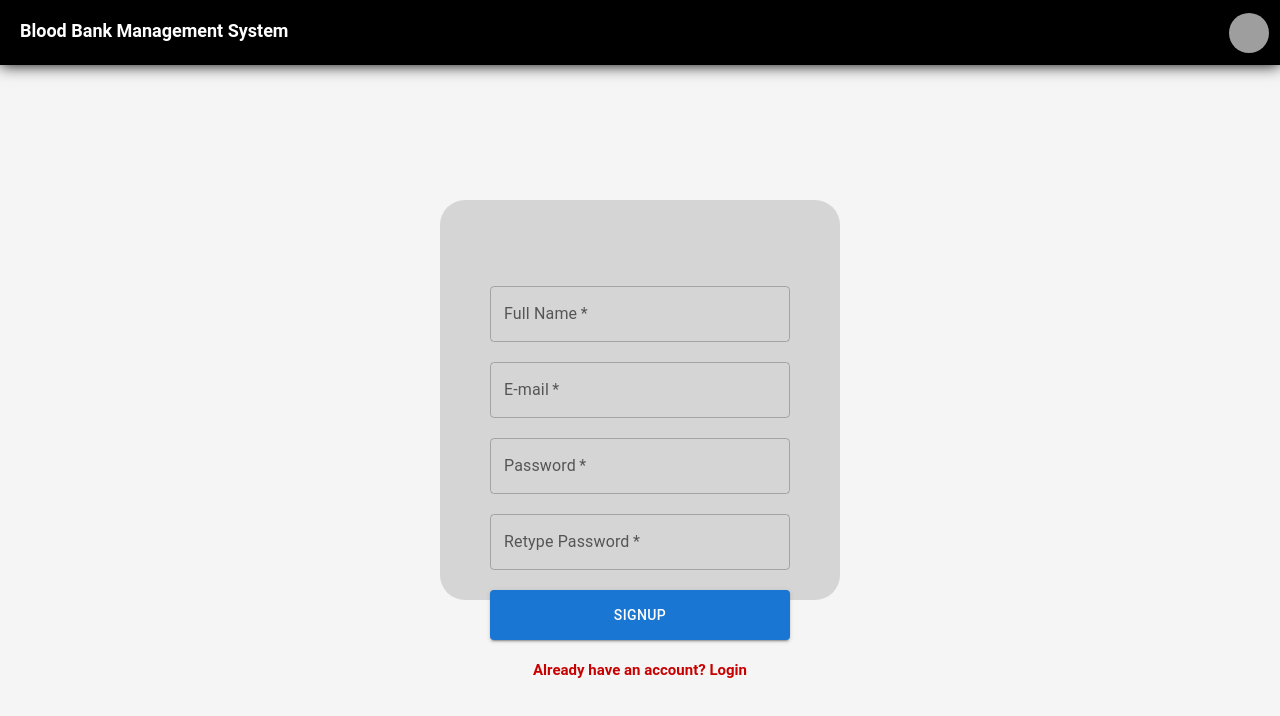
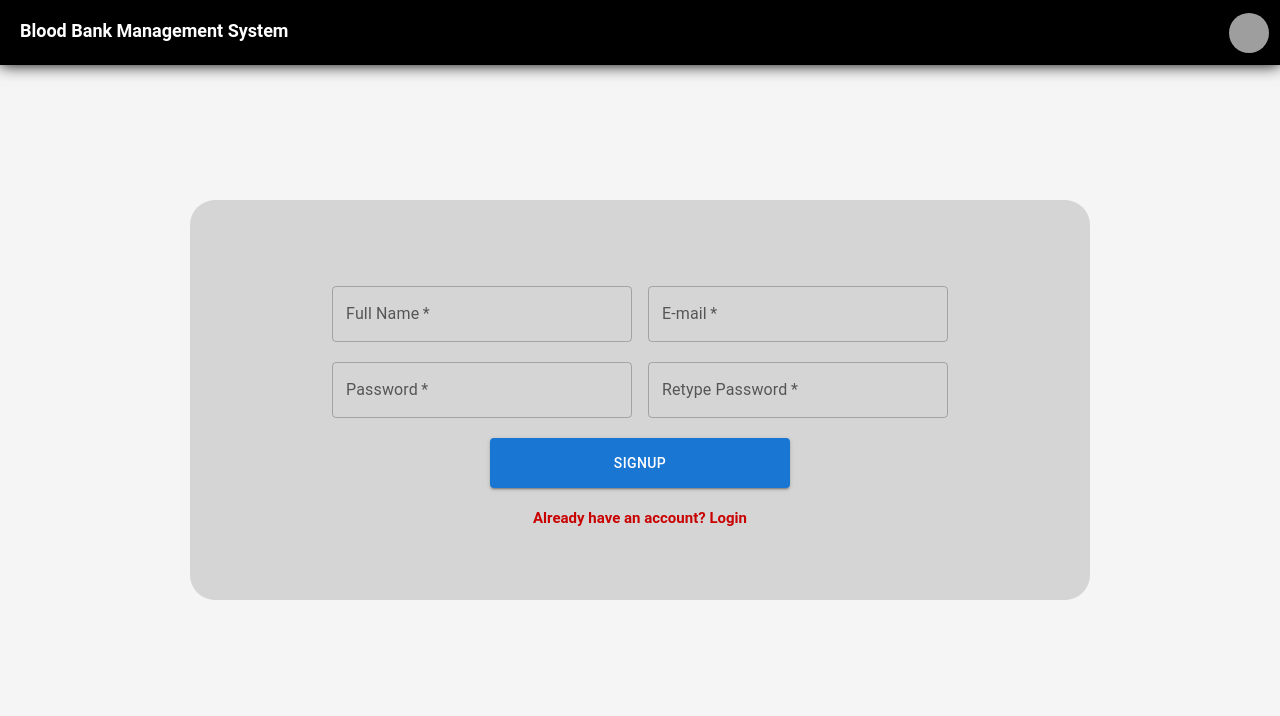
Before and after one commit to ipuppyyt/Blood-Bank-Management-System, a React (Create React App) app: page /signup in a window 1280 px wide. Shown: the top 716 px of the page. Built offline with nearby package versions, Linux system fonts and the light colour scheme; grey boxes are pictures that could not be loaded.

Commit message:
updated login and signup form @iPuppyYT

```diff
--- a/package.json
+++ b/package.json
@@ -13,6 +13,7 @@
     "react-dom": "^18.2.0",
     "react-router-dom": "^6.11.1",
     "react-scripts": "5.0.1",
+    "react-transition-group": "^4.4.5",
     "web-vitals": "^2.1.4"
   },
   "scripts": {
--- a/src/App.js
+++ b/src/App.js
@@ -7,8 +7,8 @@ import Signup from './components/Signup';
 function App() {
   return (
     <div className="App">
+      <Navbar />
       <BrowserRouter>
-      <Navbar />
       <Routes>
         <Route path="/" element={<Login />} />
         <Route path="/signup" element={<Signup />} />
--- a/src/components/Login.jsx
+++ b/src/components/Login.jsx
@@ -1,6 +1,7 @@
 import React from 'react';
 import './css/login.css';
 import { Button, TextField } from '@mui/material';
+import { Link } from 'react-router-dom';
 
 const Login = () => {
   return (
@@ -17,7 +18,7 @@ const Login = () => {
         <Button type='submit' className='login-page-button' variant="contained">Login</Button>
         </div>
         <div className='login-text-box-main'>
-        <a href='/signup' className='login-page-link' class="wanttosignup">Don't have an account? Signup</a>
+        <Link to='/signup' className='login-page-link' class="wanttosignup">Don't have an account? Signup</Link>
         </div>
       </form>
     </div>
--- a/src/components/Signup.jsx
+++ b/src/components/Signup.jsx
@@ -1,32 +1,28 @@
 import React from 'react';
 import './css/login.css';
 import { Button, TextField } from '@mui/material';
+import { Link } from 'react-router-dom';
 const Signup = () => {
   return (
-    <div className='login-form-main-div center'>
+    <div className='signup-form-main-div center'>
       <br></br><br></br><br></br><br></br>
-      <form action="">
+      <form>
       <div className='login-text-box-main'>
-          <TextField className='login-text-box' type='text' id="name" label="Full Name" variant="outlined" required />
-        </div>
-        <div className='login-text-box-main'>
+          <TextField className='login-text-box' type='text' id="name" label="Full Name" variant="outlined" required />&nbsp;&nbsp;&nbsp;&nbsp;
           <TextField className='login-text-box' type='email' id="email" label="E-mail" variant="outlined" required />
         </div>
         <div className='login-text-box-main'>
-          <TextField className='login-text-box' type='password' id="password" label="Password" variant="outlined" required />
-        </div>
-        <div className='login-text-box-main'>
+          <TextField className='login-text-box' type='password' id="password" label="Password" variant="outlined" required />&nbsp;&nbsp;&nbsp;&nbsp;
           <TextField className='login-text-box' type='password' id="repassword" label="Retype Password" variant="outlined" required />
         </div>
         <div className='login-text-box-main'>
         <Button type='submit' className='login-page-button' variant="contained">Signup</Button>
         </div>
         <div className='login-text-box-main'>
-        <a href='/' className='login-page-link' class="wanttosignup">Already have an account? Login</a>
+        <Link to='/' className='login-page-link' class="wanttosignup">Already have an account? Login</Link>
         </div>
       </form>
     </div>
   )
 }
-
 export default Signup
--- a/src/components/css/login.css
+++ b/src/components/css/login.css
@@ -12,6 +12,15 @@
     width: 400px;
     border-radius: 25px;
 }
+
+
+.signup-form-main-div{
+    background-color: #c2c2c29d;
+    height: 400px;
+    width: 900px;
+    border-radius: 25px;
+}
+
 
 .login-text-box-main{
     padding: 10px;
@@ -43,3 +52,12 @@
     color: rgb(0, 110, 255);
     transition: all 0.3s ease-in-out;
 }
+
+
+
+
+/* transition test */
+.fade-in {
+    opacity: 1;
+    transition: opacity 0.5s ease-in;
+  }
```
Also changed, not shown: 1 other file (tests, documents, lock files or other folders).
